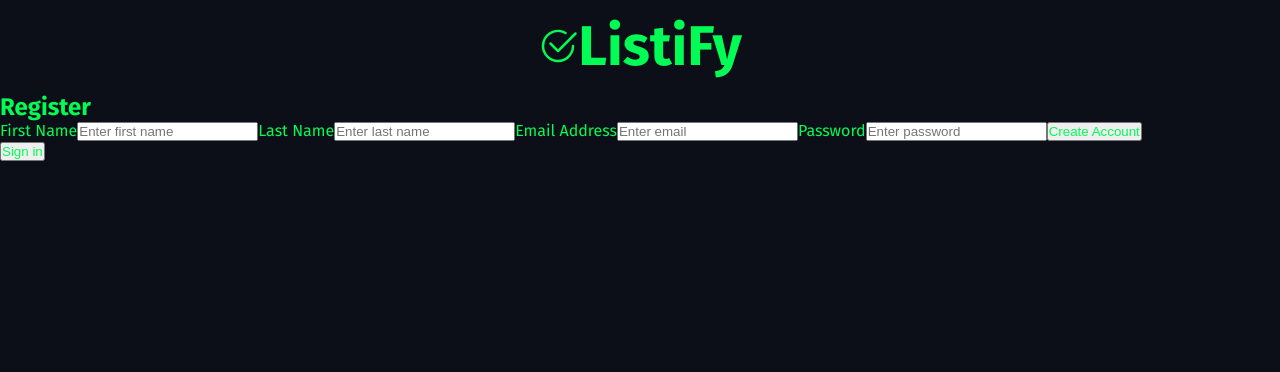
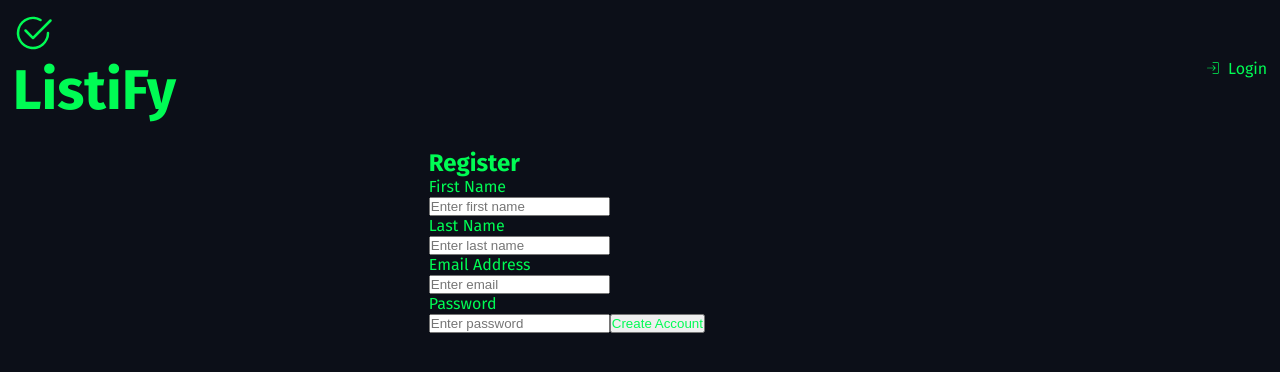
Before and after one commit to devingdaniels/listify_2.0, a React (Create React App) app in the folder frontend-ui/: page /signupPage in a window 1280 px wide. Shown: the top 372 px of the page. Built offline with nearby package versions, Linux system fonts and the light colour scheme.

Commit message:
Minor bug fix

```diff
--- a/frontend-ui/src/App.css
+++ b/frontend-ui/src/App.css
@@ -37,7 +37,26 @@ a {
   text-decoration: none;
 }
 
+label {
+  display: block;
+}
+
+.headerNavContainer {
+  display: flex;
+  justify-content: center;
+  align-items: center;
+}
+
+.headerNavContainer span {
+  margin-left: 7px;
+}
+
 /* LOGIN PAGE */
+
+.loginHeader {
+  display: flex;
+  justify-content: space-between;
+}
 
 .loginContainer h2 {
   text-align: center;
@@ -51,3 +70,12 @@ a {
   margin: 0 auto;
   padding: 1%;
 }
+
+.signupContainer {
+  display: flex;
+  flex-direction: column;
+  max-width: 35vw;
+  height: 50vh;
+  margin: 0 auto;
+  padding: 1%;
+}
--- a/frontend-ui/src/App.js
+++ b/frontend-ui/src/App.js
@@ -20,7 +20,6 @@ import ListiFy from './pages/ListiFy'
 function App() {
   return (
     <>
-      <Header/>
       <Routes>
         <Route path='/' element={<LoginPage/>}/>
         <Route path='/signupPage' element={<SignupPage/>}/>
--- a/frontend-ui/src/components/Header.js
+++ b/frontend-ui/src/components/Header.js
@@ -1,13 +1,24 @@
 import React from 'react'
-import {BsCheck2Circle } from 'react-icons/bs'
+import { BsCheck2Circle} from 'react-icons/bs'
+import { useNavigate } from 'react-router-dom'
 
-const Header = () => {
+
+const Header = (props) => {
+  const navigate = useNavigate()
+
+
   return (
-    <header>
-      <BsCheck2Circle size={ 40 } />
-      <h1>ListiFy</h1>
+    <header className='loginHeader'>
+      <div >
+        <BsCheck2Circle size={ 40 } />
+        <h1>ListiFy</h1>
+      </div>
+      <div className='headerNavContainer' onClick={() => navigate(props.navigate)}>{props.icon}<span>{ props.text}</span></div>
     </header>
   )
 }
 
+
+
+
 export default Header
--- a/frontend-ui/src/pages/ListiFy.js
+++ b/frontend-ui/src/pages/ListiFy.js
@@ -1,16 +1,26 @@
-import React from 'react'
+import React, { useEffect } from 'react'
 import { useLocation } from 'react-router-dom';
 import { useState } from 'react';
 
 
 function ListiFy() {
   // Variable for state of route from navigate in loginPage
+  const { state } = useLocation();
 
-  const { state } = useLocation();
+
+
+  const handleLogout = () => {
+    console.log('logout user')
+  }
+
+  useEffect(() => {
+    console.log(state)
+  })
 
   return (
     <div>
-      <p>Hello, {state.name}. You have Successfully logged in with { state.email }</p>
+      <p>Hello, {state.name}. You have Successfully logged in with {state.email}</p>
+      <button onClick={handleLogout}>Logout</button>
     </div>
   )
 }
--- a/frontend-ui/src/pages/LoginPage.js
+++ b/frontend-ui/src/pages/LoginPage.js
@@ -1,7 +1,10 @@
-import React from 'react'
-import { useState } from 'react'
-
+// Dependencies
+import React, { useState } from 'react'
 import { useNavigate } from 'react-router-dom'
+// Components
+import Header from '../components/Header'
+// Icons
+import { BsPersonCircle} from 'react-icons/bs'
 
 function LoginPage() {
   // State variables
@@ -40,22 +43,28 @@ function LoginPage() {
         console.log(data)
       }
     } catch (error) {
-      console.log('Something went wrong in Login handle function')
+      console.log('Something went wrong in handleLogin function')
     }
 }
 
   return (
+<>
+      <Header icon={<BsPersonCircle />} text={'Register'} navigate={ '/signupPage' } />
     <div className='loginContainer'>
       <h2>Sign In</h2>
-      <form onSubmit={handleLogin}>
+        <form onSubmit={handleLogin}>
+
         <label htmlFor="email">Email Address</label>
-        <input type="email" name="email" id="email" placeholder='Enter email' required onChange={(e)=> setEmail(e.target.value)} />
+        <input type="email" name="email" id="email" placeholder='Enter email' required onChange={(e) => setEmail(e.target.value)} />
+
         <label htmlFor="password">Password</label>
         <input type="password" name='password' id='password' placeholder='Enter password' required onChange={(e) => setPassword(e.target.value)} />
-        <button type='submit'>Login</button>
+
+          <button type='submit'>Login</button>
+
       </form>
-      <p>Don't have an account? <button onClick={() => navigate('/signupPage')}>Sign Up</button> </p>
-    </div>
+      </div>
+      </>
   )
 }
 
--- a/frontend-ui/src/pages/SignupPage.js
+++ b/frontend-ui/src/pages/SignupPage.js
@@ -1,6 +1,9 @@
 import React from 'react'
 import { useState } from 'react'
 import { useNavigate } from 'react-router-dom'
+import { CiLogin } from 'react-icons/ci'
+
+import Header from '../components/Header'
 
 const SignupPage = () => {
   const navigate = useNavigate()
@@ -45,13 +48,16 @@ const SignupPage = () => {
   }
 
   return (
+
+    <>
+      <Header icon={<CiLogin />} text={'Login'} navigate={ '/'} />
     <div className='signupContainer'>
       <h2>Register</h2>
       <form onSubmit={handleLogin}>
-
+        <div>
         <label htmlFor="fname">First Name</label>
         <input type="text" name="fname" id="fname" placeholder='Enter first name' required onChange={(e) => setFname(e.target.value)} />
-
+        </div>
         <label htmlFor="lname">Last Name</label>
         <input type="text" name="lname" id="lname" placeholder='Enter last name' required onChange={(e) => setLname(e.target.value)} />
 
@@ -63,8 +69,8 @@ const SignupPage = () => {
 
         <button type='submit'>Create Account</button>
       </form>
-      <button onClick={()=>navigate('/')}>Sign in</button>
-    </div>
+      </div>
+      </>
   )
 }
 
```
